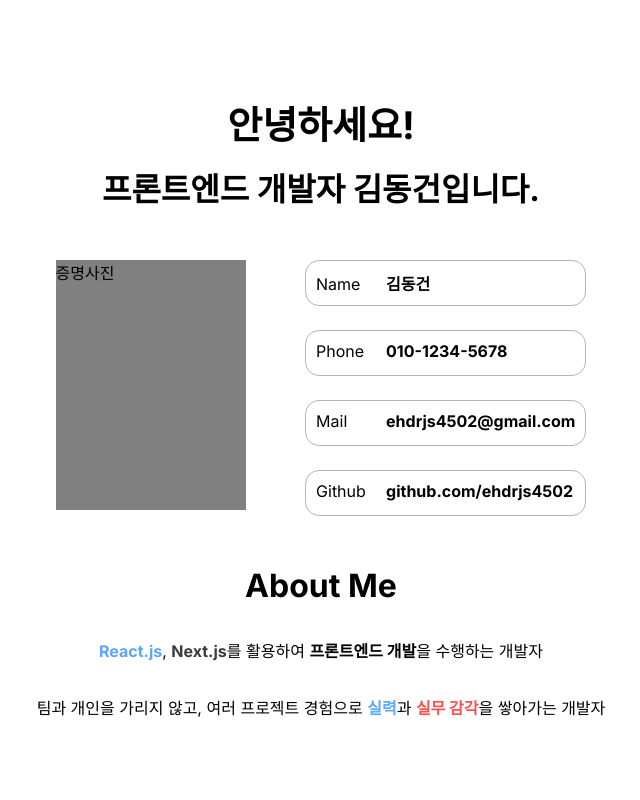
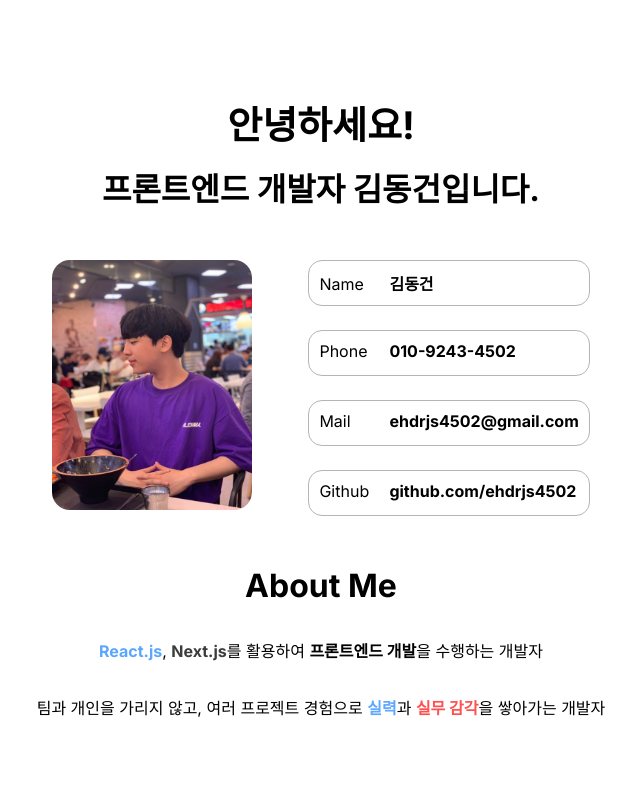
Before and after one commit to ehdrjs4502/nextjs-portfolio, a Next.js app: page / in a window 1280 px wide. Shown: the top 800 px of the page, without its empty margins (319-959 px from the left). Built offline with nearby package versions, Linux system fonts and the light colour scheme.

Commit message:
프로필 사진 등록

```diff
--- a/src/app/_sections/IntroSection.tsx
+++ b/src/app/_sections/IntroSection.tsx
@@ -1,4 +1,6 @@
 import styles from "@/app/_styles/sections/IntroSection.module.css";
+import Image from "next/image";
+import Link from "next/link";
 
 export default function IntroSection() {
   return (
@@ -13,7 +15,15 @@ export default function IntroSection() {
           </div>
 
           <div className={styles.infoBox}>
-            <div className={styles.imgBox}>증명사진</div>
+            <div className={styles.imgBox}>
+              <Image
+                src="/images/profile-img.jpg"
+                alt="프로필"
+                width={200}
+                height={250}
+                style={{ borderRadius: "18px" }}
+              />
+            </div>
             <div className={styles.info}>
               <div>
                 <span>Name</span>
@@ -21,7 +31,7 @@ export default function IntroSection() {
               </div>
               <div>
                 <span>Phone</span>
-                <strong>010-1234-5678</strong>
+                <strong>010-9243-4502</strong>
               </div>
               <div>
                 <span>Mail</span>
@@ -29,7 +39,11 @@ export default function IntroSection() {
               </div>
               <div>
                 <span>Github</span>
-                <strong>github.com/ehdrjs4502</strong>
+                <strong>
+                  <Link href="https://github.com/ehdrjs4502" target="_blank">
+                    github.com/ehdrjs4502
+                  </Link>
+                </strong>
               </div>
             </div>
           </div>
--- a/src/app/_styles/sections/IntroSection.module.css
+++ b/src/app/_styles/sections/IntroSection.module.css
@@ -27,11 +27,6 @@
     margin-top: 14px;
 }
 
-.imgBox {
-    width: 190px;
-    height: 250px;
-    background-color: gray;
-}
 
 .infoBox {
     margin-top: 50px;
```
Also changed, not shown: public/images/profile-img.jpg (added).
